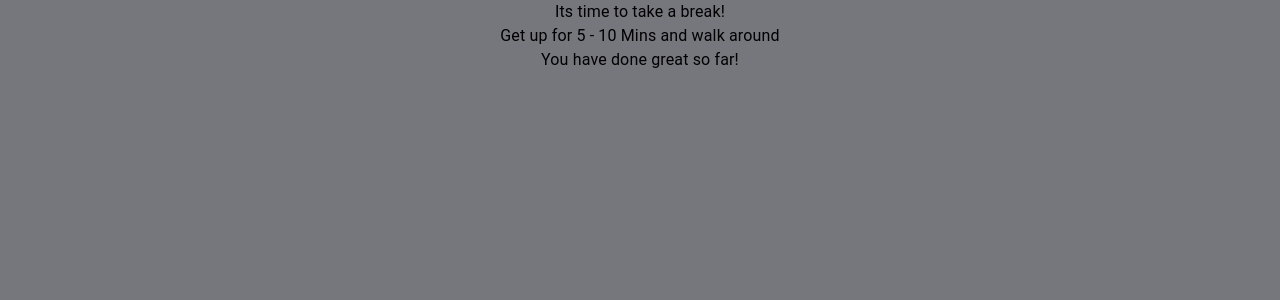
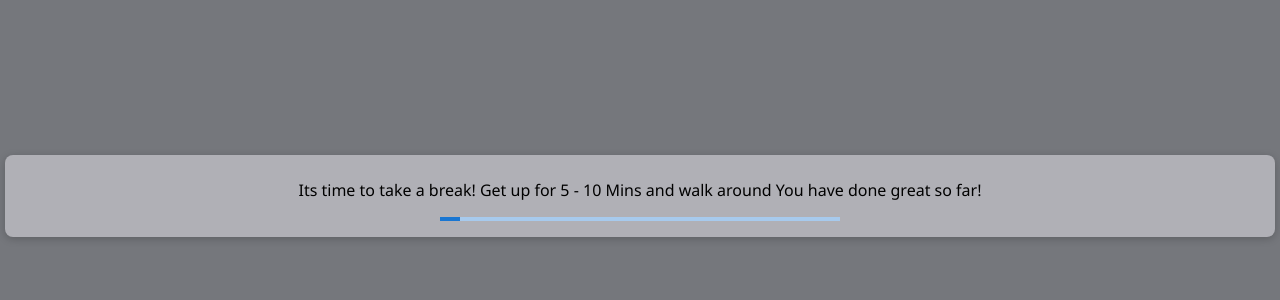
Before and after one commit to SarahMATU/ReTrackYourself, a React (Create React App) app in the folder re-track-yourself/: page /#/break in a window 1280 px wide. Shown: the top 300 px of the page. Built offline with nearby package versions, Linux system fonts and the light colour scheme.

Commit message:
added progress bar, still figuring it out

```diff
--- a/re-track-yourself/public/electron.js
+++ b/re-track-yourself/public/electron.js
@@ -136,7 +136,7 @@ ipcMain.on("open-reminder-window", () => {
 	winReminder.loadURL(reminderURL);
 	winReminder.setIcon(path.join(__dirname, "icon.ico"))
 
-	//winReminder.webContents.openDevTools({ mode: "detach" })
+	winReminder.webContents.openDevTools({ mode: "detach" })
 });
 
 ipcMain.on("open-break-window", () => {
@@ -163,4 +163,6 @@ ipcMain.on("open-break-window", () => {
 
 	winBreak.loadURL(breakURL);
 	winBreak.setIcon(path.join(__dirname, "icon.ico"))
+	winBreak.webContents.openDevTools({ mode: "detach" })
+
 });
--- a/re-track-yourself/src/components/reminder/breakTimeModal.js
+++ b/re-track-yourself/src/components/reminder/breakTimeModal.js
@@ -1,15 +1,34 @@
-import { Box, Modal, Typography } from "@mui/material";
 import React from "react";
+import { LinearProgress } from "@mui/material";
 
 function BreakTimeModal() {
+	const [progress, setProgress] = React.useState(0);
+	const MIN = 0;
+	const MAX = 600;
+
+	React.useEffect(() => {
+		const timer = setInterval(() => {
+			setProgress((prevProgress) =>
+				prevProgress >= MAX ? MIN : prevProgress + 1
+			);
+		}, 1000);
+		return () => {
+			clearInterval(timer);
+		};
+	}, []);
 
 	return (
-		<div>
-			<Box>
-                <Typography>Its time to take a break!</Typography>
-                <Typography>Get up for 5 - 10 Mins and walk around</Typography>
-                <Typography>You have done great so far!</Typography>
-            </Box>
+		<div className="breakText">
+			<p>
+				Its time to take a break!
+				Get up for 5 - 10 Mins and walk around You
+				have done great so far!
+			</p>
+			<LinearProgress
+				variant="determinate"
+				className="timerBar"
+				value={progress}
+			/>
 		</div>
 	);
 }
--- a/re-track-yourself/src/components/reminder/reminder.css
+++ b/re-track-yourself/src/components/reminder/reminder.css
@@ -57,8 +57,18 @@ body {
 }
 
 .breakText {
+  background-color: var(--main--color);
+  border-radius: 8px;
+  box-shadow: 0 2px 8px rgba(0, 0, 0, 0.2);
+  margin: 5px;
+  padding: 8px 16px 16px 16px;
+  margin-top: 155px;
   display: flex;
   flex-direction: column;
   align-items: center;
   justify-content: center;
 }
+
+.timerBar{
+  width: 400px;
+}
--- a/re-track-yourself/src/components/reminder/reminder.js
+++ b/re-track-yourself/src/components/reminder/reminder.js
@@ -1,51 +1,50 @@
-import React from "react";
+import React, { useEffect } from "react";
 import { useState } from "react";
-import './reminder.css';
+import "./reminder.css";
 
-function Reminder () {
-
+function Reminder() {
 	const openBreakWindow = () => {
 		window.electron.openBreakWindow();
 	};
 
+	const [btn, setBtn] = useState("Pause");
 	//Sets the single remind number to divide into the Orginal start time
 	const remind = localStorage.getItem("remind");
 	//Gets the time set int Timer
-    const time = localStorage.getItem("time")*3600;
+	const time = localStorage.getItem("time") * 3600;
 	//Set for display time
-    const [remindTime, setRemindTime] = useState(localStorage.getItem("remind")*3600);
-
+	const [remindTime, setRemindTime] = useState(
+		localStorage.getItem("remind") * 3600
+	);
 	const [timeBreak, setBreakTime] = useState(false);
-	//Used for the countdpwn function
+	//Used for the countdown function
 	const [disable, setDisable] = useState(false);
 	const [timeInterval, setTimeInterval] = useState(null);
 	const [run, setRunning] = useState(false);
 
 	const breakTime = time/remind;
 
+	useEffect(() => {
+		setRemindTime(breakTime);
+	}, [breakTime]);
+
 	const startTimer = () => {
-		setRemindTime(breakTime)
 		setDisable(true);
 		setRunning(true);
 		setTimeInterval(
 			setInterval(() => {
-                if(remind === breakTime){
-                    pauseTimer();
-                } else if(remind === 0){
-					toggleBreak();
-				}
-				else {
 					setRemindTime((prev) => prev - 1);
-                }
 			}, 1000)
 		);
 	};
 
 	const pauseTimer = () => {
 		if (run) {
+			setBtn("Resume");
 			clearInterval(timeInterval);
 			setRunning(false);
 		} else {
+			setBtn("Pause");
 			startTimer();
 		}
 	};
@@ -54,12 +53,18 @@ function Reminder () {
 		setBreakTime(true);
 		openBreakWindow();
 		setBreakTime(false);
+	};
+
+	if(remindTime <= 0){
+		toggleBreak();
+		clearInterval(timeInterval);
+		setRunning(false);
+		setRemindTime(breakTime);
 	}
 
 	return (
 		<div className="App">
 			<div>
-
 				<div className="remindBackground">
 					<p className="remind">
 						Time: {`${Math.floor(remindTime / 3600)}`.padStart(2, 0)}:
@@ -71,10 +76,16 @@ function Reminder () {
 					<button
 						className="setRemindButton"
 						disabled={disable}
-						onClick={() => startTimer()}>
+						onClick={() => startTimer()}
+					>
 						Start
 					</button>
-					<button className="setRemindButton" onClick={() => toggleBreak()}>Open</button>
+					<button className="setRemindButton" onClick={() => pauseTimer()}>
+						{btn}
+					</button>
+					<button className="setRemindButton" onClick={() => toggleBreak()}>
+						Open
+					</button>
 				</div>
 			</div>
 		</div>
```
Lines whose indentation alone changed are shown as unchanged.
